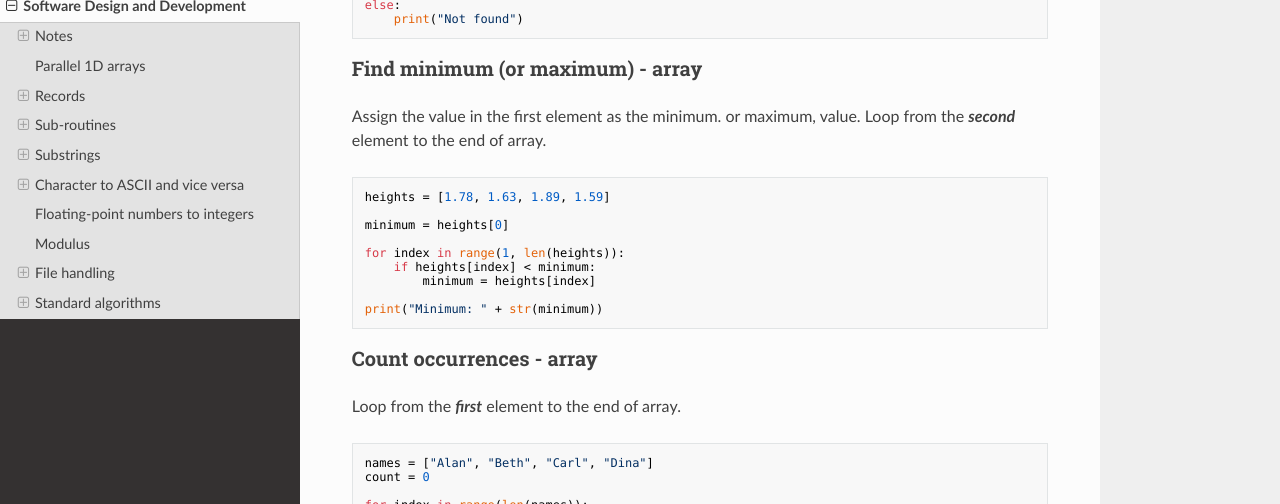
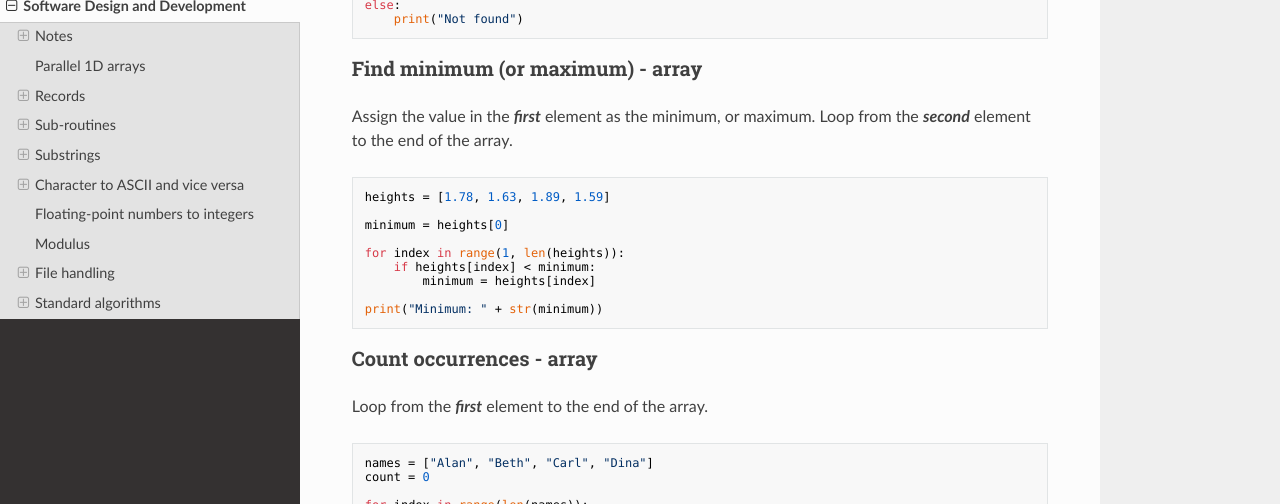
Before and after one commit to MrFriendCS/H-CS, an MkDocs documentation site: the page built from docs/H-CS-SDD.md, in a window 1280 px wide and 900 px high, scrolled down 9130 px. Shown: the part 174-678 px from the top of the window. Built offline with MkDocs 1.6.1, drawn with Linux system fonts in a browser that asks for light colours; nearby versions of some CDN libraries.

Commit message:
docs/H-CS-SDD.md updated from https://stackedit.io/

````diff
--- a/docs/H-CS-SDD.md
+++ b/docs/H-CS-SDD.md
@@ -502,7 +502,7 @@ else:
 
 ### Find minimum (or maximum) - array
 
-Assign the value in the first element as the minimum. or maximum, value.  Loop from the ___second___ element to the end of array.
+Assign the value in the ___first___ element as the minimum, or maximum.  Loop from the ___second___ element to the end of the array.
 
 ``` python
 heights = [1.78, 1.63, 1.89, 1.59]
@@ -518,7 +518,7 @@ print("Minimum: " + str(minimum))
 
 ### Count occurrences - array
 
-Loop from the ___first___ element to the end of array.
+Loop from the ___first___ element to the end of the array.
 
 ``` python
 names = ["Alan", "Beth", "Carl", "Dina"]
````
Also changed, not shown: other parts of docs/H-CS-SDD.md (+1 -1 lines).
